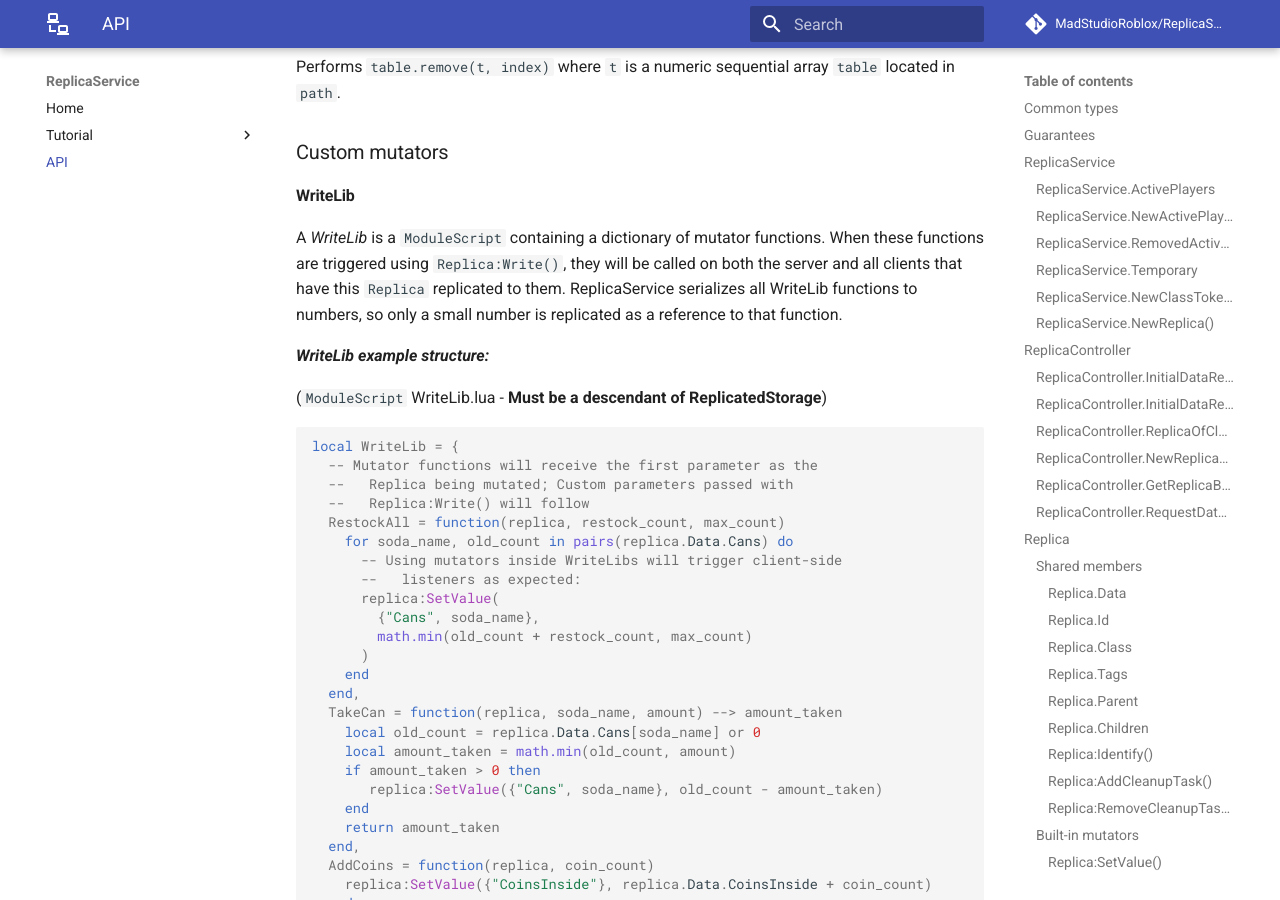
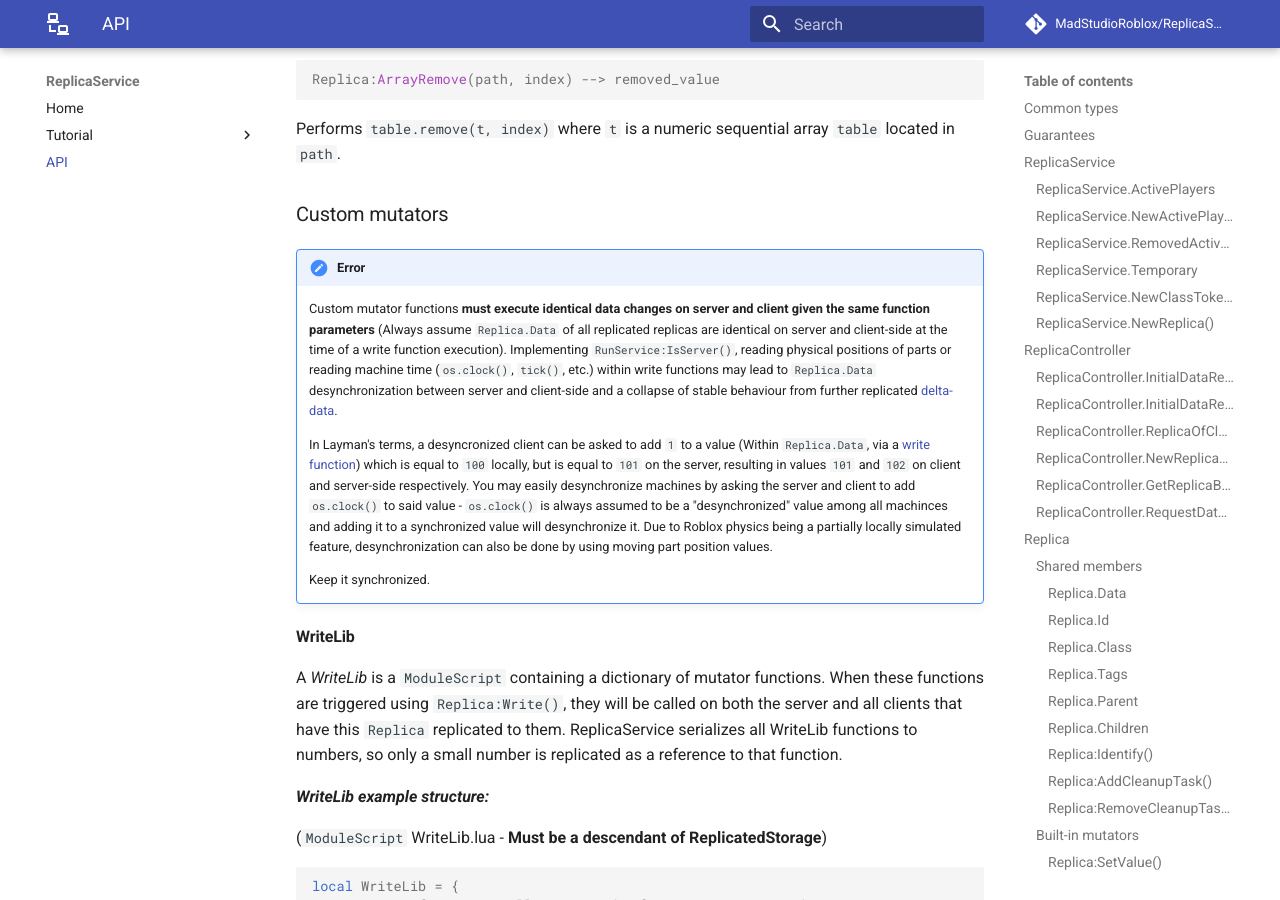
Before and after one commit to MadStudioRoblox/ReplicaService, an MkDocs documentation site: the page built from docs/api.md, in a window 1280 px wide and 900 px high, scrolled down 9737 px. Built offline with MkDocs 1.6.1 and Material for MkDocs 9.7.7, drawn with Linux system fonts in a browser that asks for light colours; comment, search, counter and statistics services are not loaded; some of the changed text lies outside the part shown.

Commit message:
Update api.md
Documentation improvements on yielding and synchronization

```diff
--- a/docs/api.md
+++ b/docs/api.md
@@ -2,11 +2,13 @@
     [Parameter limitations (developer.roblox.com)](https://developer.roblox.com/en-us/articles/Remote-Functions-and-Events#non-replicated-instances)
     apply to `Replica.Tags`, `Replica.Data`, `Replica:FireClient()`, `Replica:FireAllClients()` and `Replica:FireServer()`
 
-!!! warning
-    Never yield (use `wait()` or asynchronous Roblox API calls) inside listener functions
+!!! error
+    **DO NOT YIELD** (`wait()` or asynchronous tasks like `Instance:WaitForChild()`; Most methods / functions with `async` in their name) inside
+    [write functions](#writelib) or [listener functions](#client-replicacontroller) connected via `Replica:ListenToWrite()`, `Replica:ListenToChange()`, etc.
+    Yielding in these places will cause ReplicaService / ReplicaController to skip replication events and lose data synchronization.
 
 !!! notice
-    The `ReplicaController` and `ReplicaService` modules will yield if the internally included modules are not found immediately
+    The `ReplicaController` and `ReplicaService` modules will yield on `require()` if the internally included modules are not found immediately
 
 ## Common types
 
@@ -388,6 +390,22 @@
 
 ### Custom mutators
 
+!!! error
+    Custom mutator functions **must execute identical data changes on server and client given the same function parameters** (Always assume
+    `Replica.Data` of all replicated replicas are identical on server and client-side at the time of a write function execution).
+    Implementing `RunService:IsServer()`, reading physical positions of parts or reading machine time (`os.clock()`, `tick()`, etc.)
+    within write functions may lead to `Replica.Data` desynchronization between server and client-side and a collapse of stable behaviour from further replicated
+    [delta-data](https://en.wikipedia.org/wiki/Delta_encoding).
+
+    In Layman's terms, a desyncronized client can be asked
+    to add `1` to a value (Within `Replica.Data`, via a [write function](#writelib)) which is equal to `100` locally, but is equal to `101` on the server,
+    resulting in values `101` and `102` on client and server-side respectively. You may easily desynchronize machines by asking the server and client to add
+    `os.clock()` to said value - `os.clock()` is always assumed to be a "desynchronized" value among all machinces and adding it to a synchronized value will
+    desynchronize it. Due to Roblox physics being a partially locally simulated feature, desynchronization can also be done by using moving part position values.
+
+    Keep it synchronized.
+
+
 #### WriteLib
 A *WriteLib* is a `ModuleScript` containing a dictionary of mutator functions. When these functions are
 triggered using `Replica:Write()`, they will be called on both the server and all clients that have this
```
